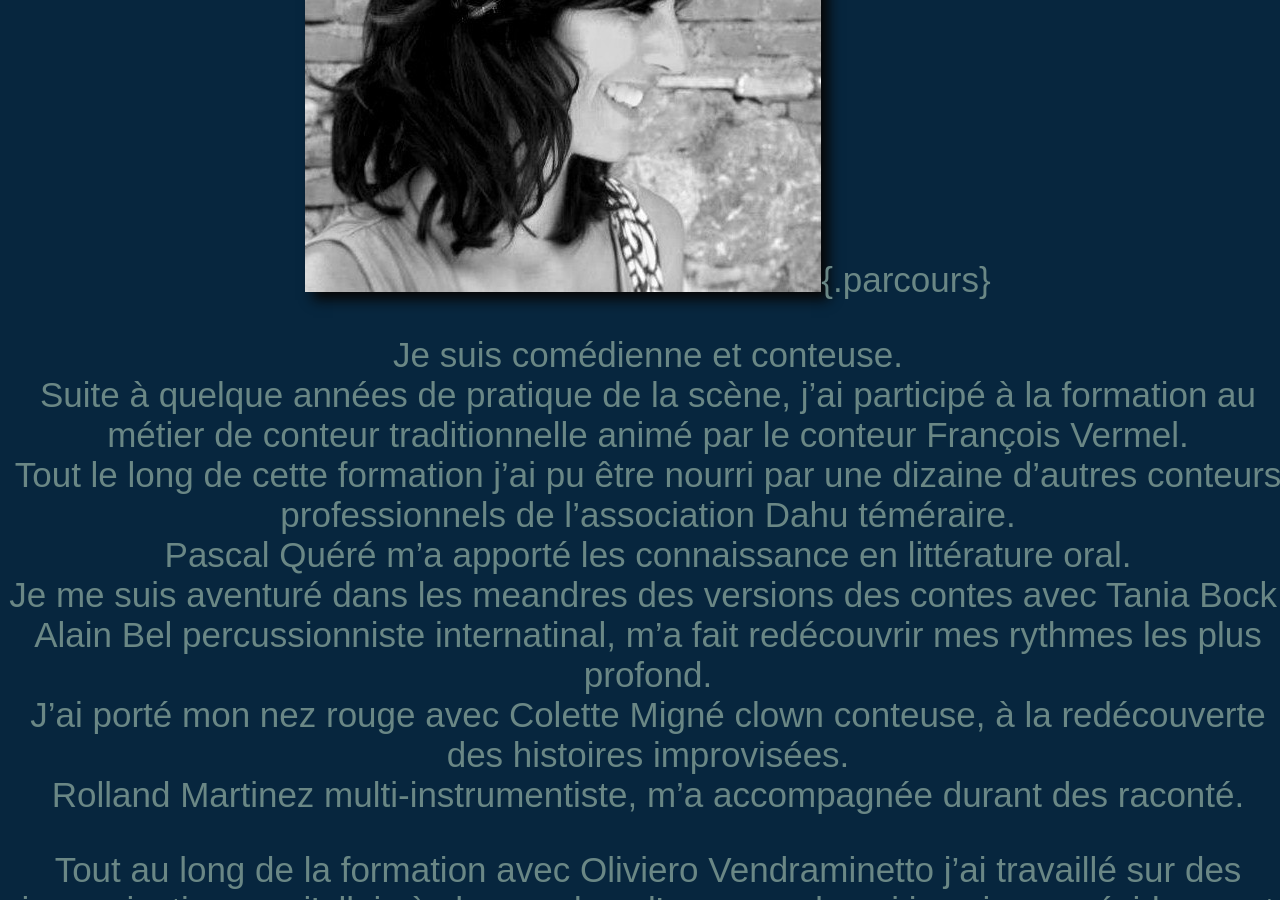
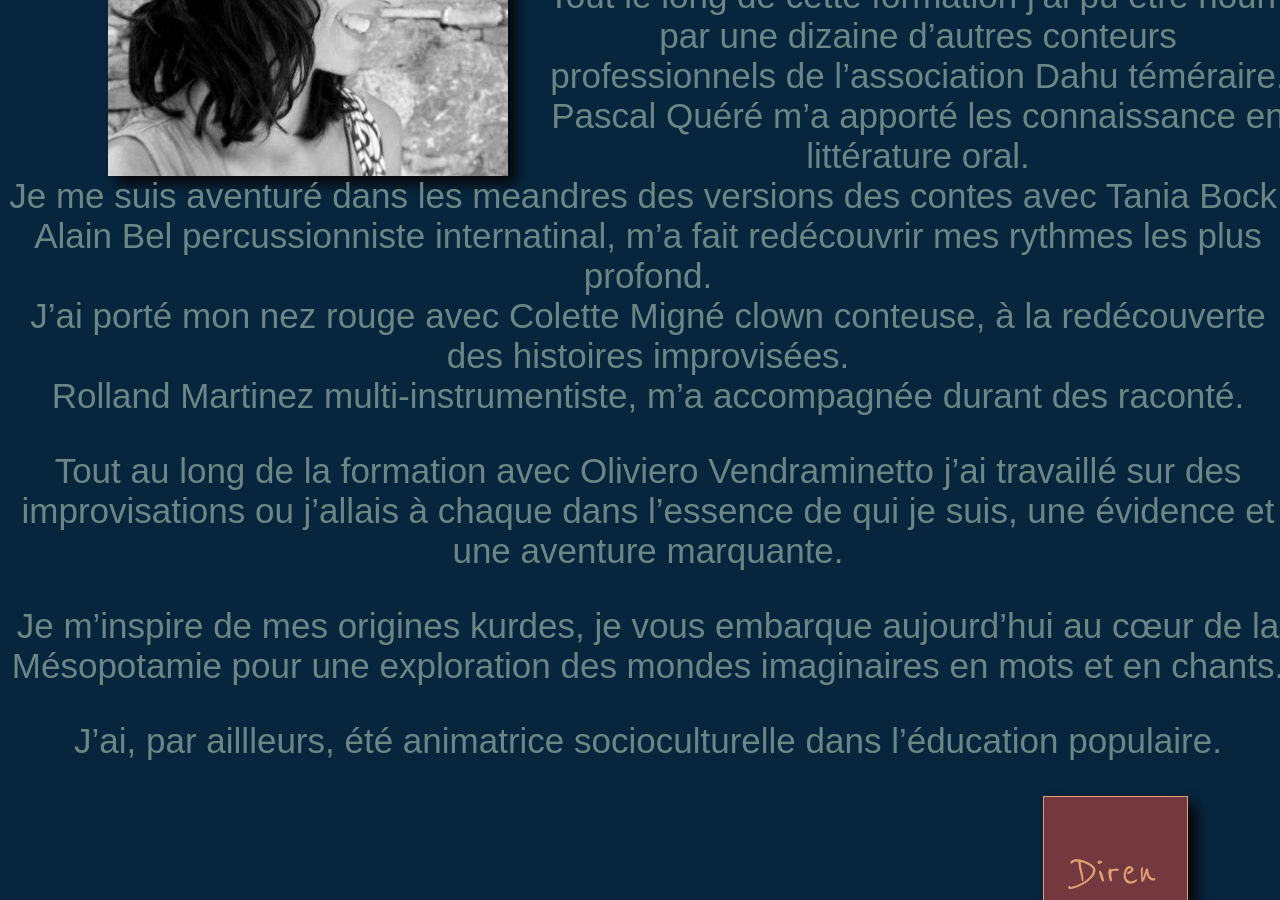
Before and after one commit to Direnay/Diren-conteuse, a Jekyll site: the page built from parcours.md, in a window 1280 px wide and 900 px high, scrolled down 484 px. Built offline with Jekyll 4.4.1, drawn with Linux system fonts in a browser that asks for light colours; some web fonts are replaced; our own code applies the rules of GitHub Pages for plain Markdown files.

Commit message:
Update parcours.md

```diff
--- a/parcours.md
+++ b/parcours.md
@@ -2,7 +2,7 @@
 layout: default
 ---
 ## Mon chemin vers le conte
-![diren en noir et blanc](./photo/noir -bl.jpg){.parcours}
+![diren en noir et blanc](./photo/noir -bl.jpg){: .parcours}
 
 
 Je suis comédienne et conteuse.
```
